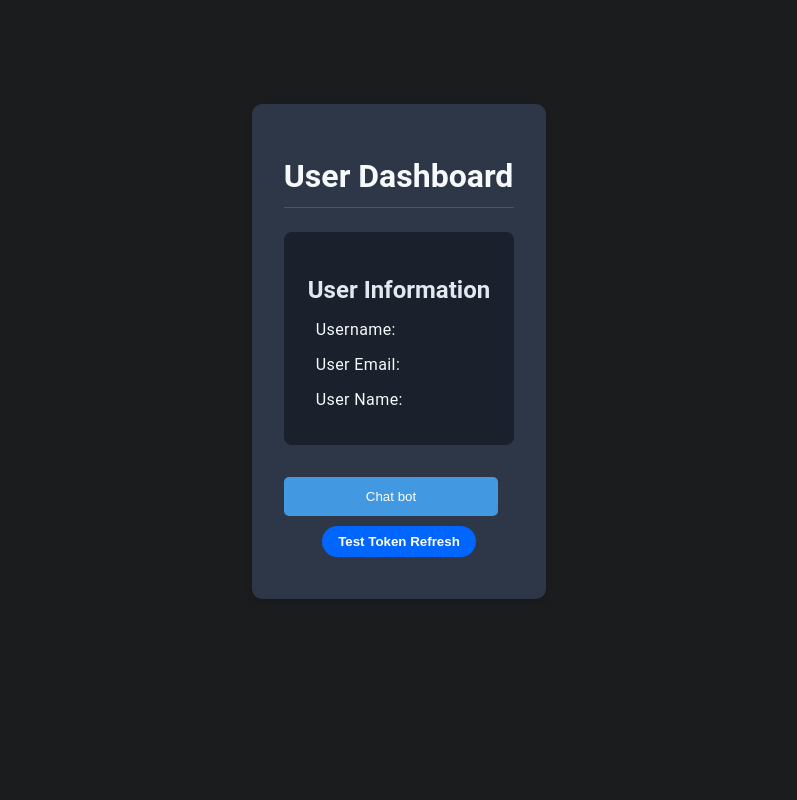
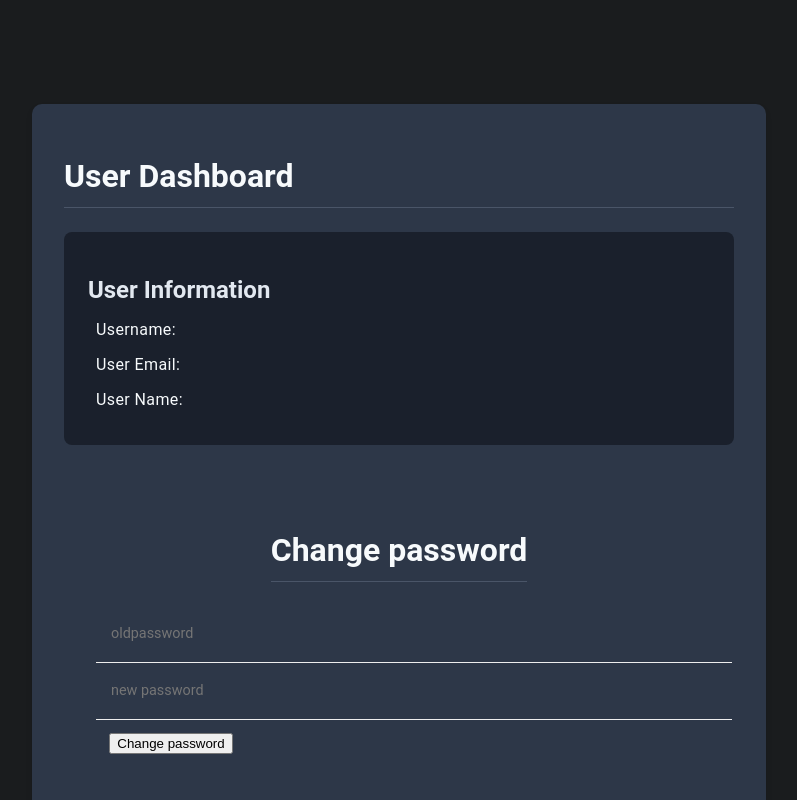
Before and after one commit to OssyCA/PersonalChatbot, a React (Vite) app in the folder LoginJwt/: page /user-dashboard in a window 1280 px wide. Shown: the top 800 px of the page, without its empty margins (241-1038 px from the left). Built offline with nearby package versions, Linux system fonts and the light colour scheme; sample sign-in values are in the browser's storage.

Commit message:
Fixed some css added a change password form

```diff
--- /dev/null
+++ b/LoginJwt/src/Comp/ChangePasswordForm.jsx
@@ -0,0 +1,18 @@
+import React from "react";
+
+const ChangePasswordForm = () => {
+  return (
+    <div className="changePasswordContainer">
+      <h1>Change password</h1>
+      <form action="POST">
+        <input type="password" placeholder="oldpassword" className="input" />
+        <input type="password" placeholder="new password" className="input" />
+        <button className="changeBtn" type="submit">
+          Change password
+        </button>
+      </form>
+    </div>
+  );
+};
+
+export default ChangePasswordForm;
--- a/LoginJwt/src/Comp/TokenTestButton.jsx
+++ b/LoginJwt/src/Comp/TokenTestButton.jsx
@@ -50,34 +50,12 @@ const TokenTestButton = () => {
   };
 
   return (
-    <div style={{ margin: "10px 0", textAlign: "center" }}>
-      <button
-        onClick={testAuthUtils}
-        style={{
-          backgroundColor: "#0066ff",
-          color: "white",
-          border: "none",
-          borderRadius: "24px",
-          padding: "8px 16px",
-          cursor: "pointer",
-          fontWeight: "bold",
-        }}
-      >
+    <div className="token-test-container">
+      <button onClick={testAuthUtils} className="token-test-button">
         Test Token Refresh
       </button>
 
-      {message && (
-        <div
-          style={{
-            margin: "10px 0",
-            padding: "10px",
-            backgroundColor: "#f1f7fe",
-            borderRadius: "8px",
-          }}
-        >
-          {message}
-        </div>
-      )}
+      {message && <div className="message-display">{message}</div>}
     </div>
   );
 };
--- a/LoginJwt/src/Pages/UserDashboard.jsx
+++ b/LoginJwt/src/Pages/UserDashboard.jsx
@@ -1,6 +1,7 @@
 import React, { useState, useEffect } from "react";
 import TokenTestButton from "../Comp/TokenTestButton";
 import { useNavigate } from "react-router-dom";
+import ChangePasswordForm from "../Comp/ChangePasswordForm";
 
 const UserDashboard = () => {
   // Establish basic state with correct field names
@@ -76,6 +77,7 @@ const UserDashboard = () => {
             <span className="info-value">User Name: </span> {user.username}
           </p>
         </div>
+        <ChangePasswordForm />
         <button
           className="dashboard-button"
           onClick={() => navigate("/chatbot")}
--- a/LoginJwt/src/Utils/AuthUtils.js
+++ b/LoginJwt/src/Utils/AuthUtils.js
@@ -124,3 +124,6 @@ export const authFetch = async (url, options = {}) => {
 
   return response;
 };
+
+// Ping for autorefresh token
+export const PingToken = async () => {};
--- a/LoginJwt/src/index.css
+++ b/LoginJwt/src/index.css
@@ -431,12 +431,14 @@ body {
   background-color: #4299e1;
   color: white;
   border: none;
-  padding: 0.75rem 1.5rem;
+  padding: 0.5rem 1rem;  /* Reduced padding */
   border-radius: 5px;
   font-weight: 500;
+  font-size: 0.85rem;   /* Smaller font size */
   cursor: pointer;
   transition: background-color 0.2s;
-  margin-right: 1rem;
+  width: fit-content;   /* Makes button only as wide as its content */
+  margin: 1rem auto;    /* Center the button */
 }
 
 .dashboard-button:hover {
@@ -469,3 +471,43 @@ body {
   border-top-color: white;
   animation: spin 1s ease-in-out infinite;
 }
+/* Chnage password */
+.changePasswordContainer{
+  display: flex;
+  flex-direction: column;
+  margin: 2em;
+  align-items: center;
+}
+
+.changeBtn{
+  margin: 1em;
+}
+
+/* Token Test */
+.token-test-container {
+  margin: 10px 0;
+  text-align: center;
+}
+
+.token-test-button {
+  background-color: #0066ff;
+  color: white;
+  border: none;
+  border-radius: 24px;
+  padding: 8px 16px;
+  cursor: pointer;
+  font-weight: bold;
+  transition: background-color 0.3s ease;
+}
+
+.token-test-button:hover {
+  background-color: #005ce6;
+}
+
+.message-display {
+  margin: 10px 0;
+  padding: 10px;
+  background-color: #f1f7fe;
+  border-radius: 8px;
+  font-family: 'Roboto', sans-serif;
+}
```
